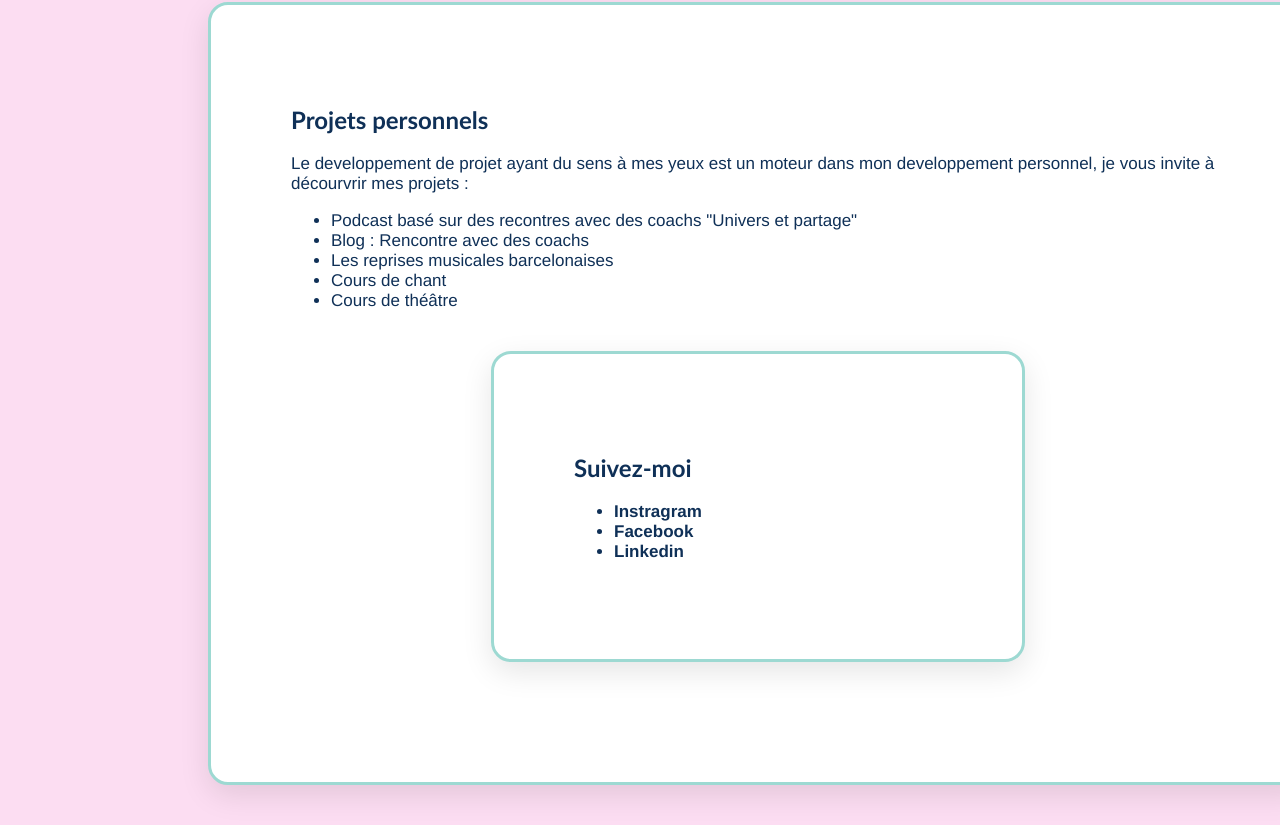
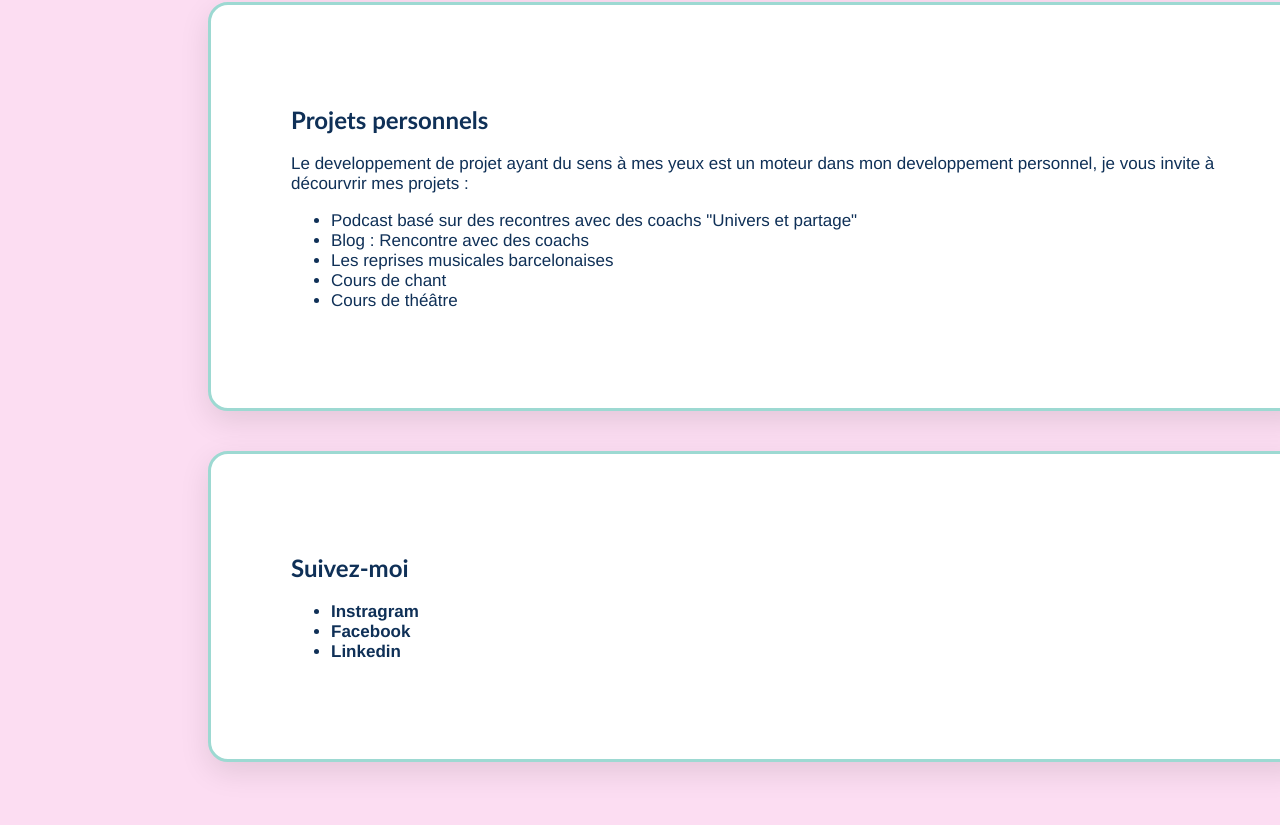
Before and after one commit to Ombeline-dequidt/My-profile, a plain HTML site: page index.html in a window 1280 px wide. Shown: the part 1546-2371 px from the top of the page. After the commit the page ends 2348 px from the top, so only its background shows below. Drawn offline with nearby package versions, Linux system fonts and the light colour scheme.

Commit message:
Add files via upload

```diff
--- a/index.html
+++ b/index.html
@@ -57,8 +57,9 @@
 				<li> Cours de chant</li>
 				<li> Cours de théâtre </li>
 			</ul>
+	</div>
+
 	<div class="card-white2">
-		<div>
 		<h2> Suivez-moi </h2>
 		<ul>
 			<li>
@@ -75,8 +76,7 @@
 				<a href="https://www.linkedin.com/in/ombeline-dequidt-71b9b010a/" target="_blank">Linkedin</a>
 			</li>
 
-		</ul>
-	</div>
+		</ul></div>
 
 	</div>
 
```
